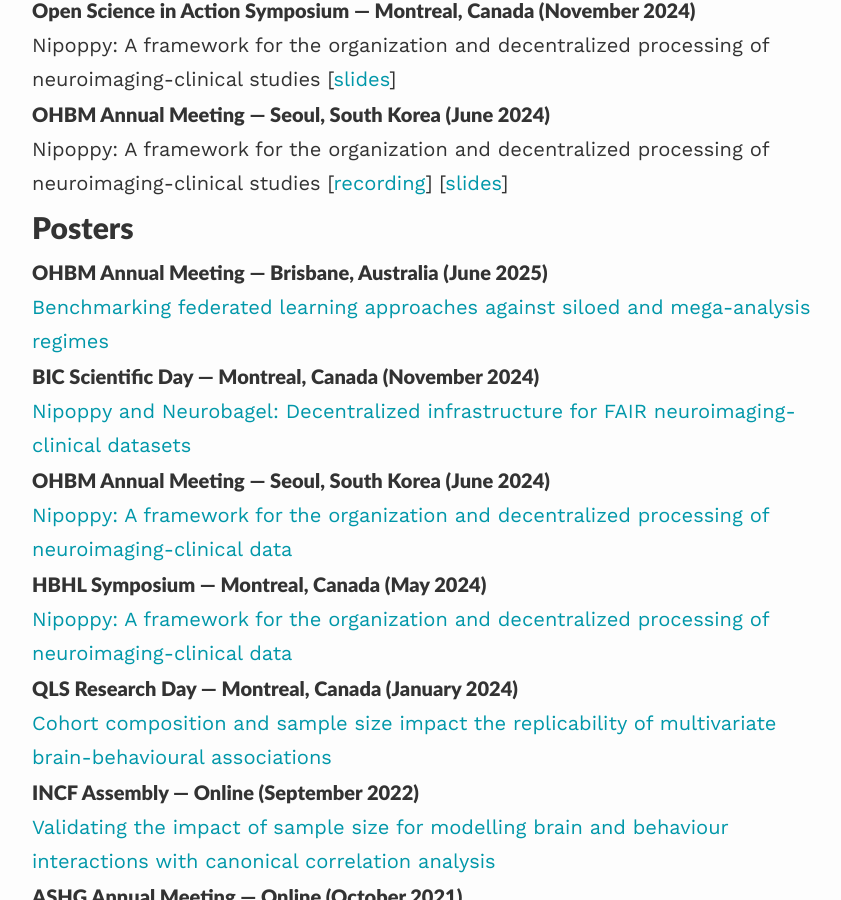
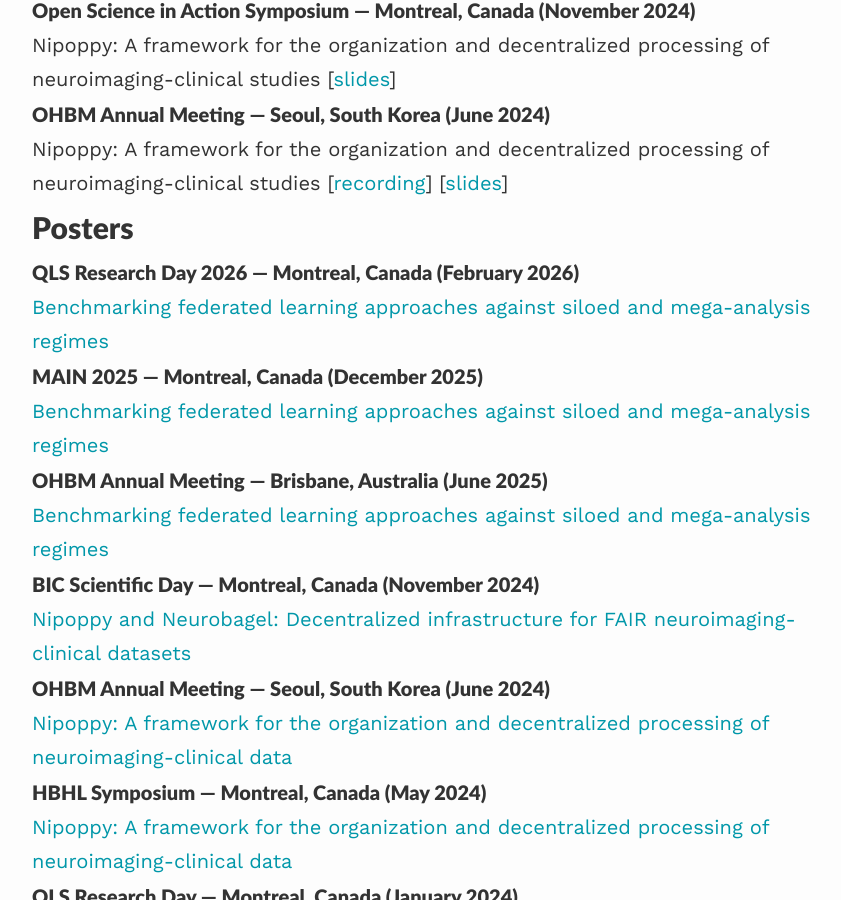
Before and after one commit to michellewang/michellewang.github.io, a Jekyll site: the page built from talks_and_posters.md, in a window 1280 px wide and 900 px high, scrolled down 642 px. Shown: the whole window, without its empty margins (208-1049 px from the left). Built offline with Jekyll 4.4.1, drawn with Linux system fonts in a browser that asks for light colours.

Commit message:
[ENH] Add poster (same) for MAIN 2025 and QLS Research Day 2026 (#10)
add poster (same) for MAIN 2025 and QLS Research Day 2026

```diff
--- a/_data/posters.yaml
+++ b/_data/posters.yaml
@@ -3,6 +3,18 @@
 #   location: ""
 #   date: ""
 #   pdf:
+
+- title: "Benchmarking federated learning approaches against siloed and mega-analysis regimes"
+  event: "QLS Research Day 2026"
+  location: "Montreal, Canada"
+  date: "February 2026"
+  pdf: "2025_12-MAIN.pdf"
+
+- title: "Benchmarking federated learning approaches against siloed and mega-analysis regimes"
+  event: "MAIN 2025"
+  location: "Montreal, Canada"
+  date: "December 2025"
+  pdf: "2025_12-MAIN.pdf"
 
 - title: "Benchmarking federated learning approaches against siloed and mega-analysis regimes"
   event: "OHBM Annual Meeting"
```
Also changed, not shown: 1 other file.
